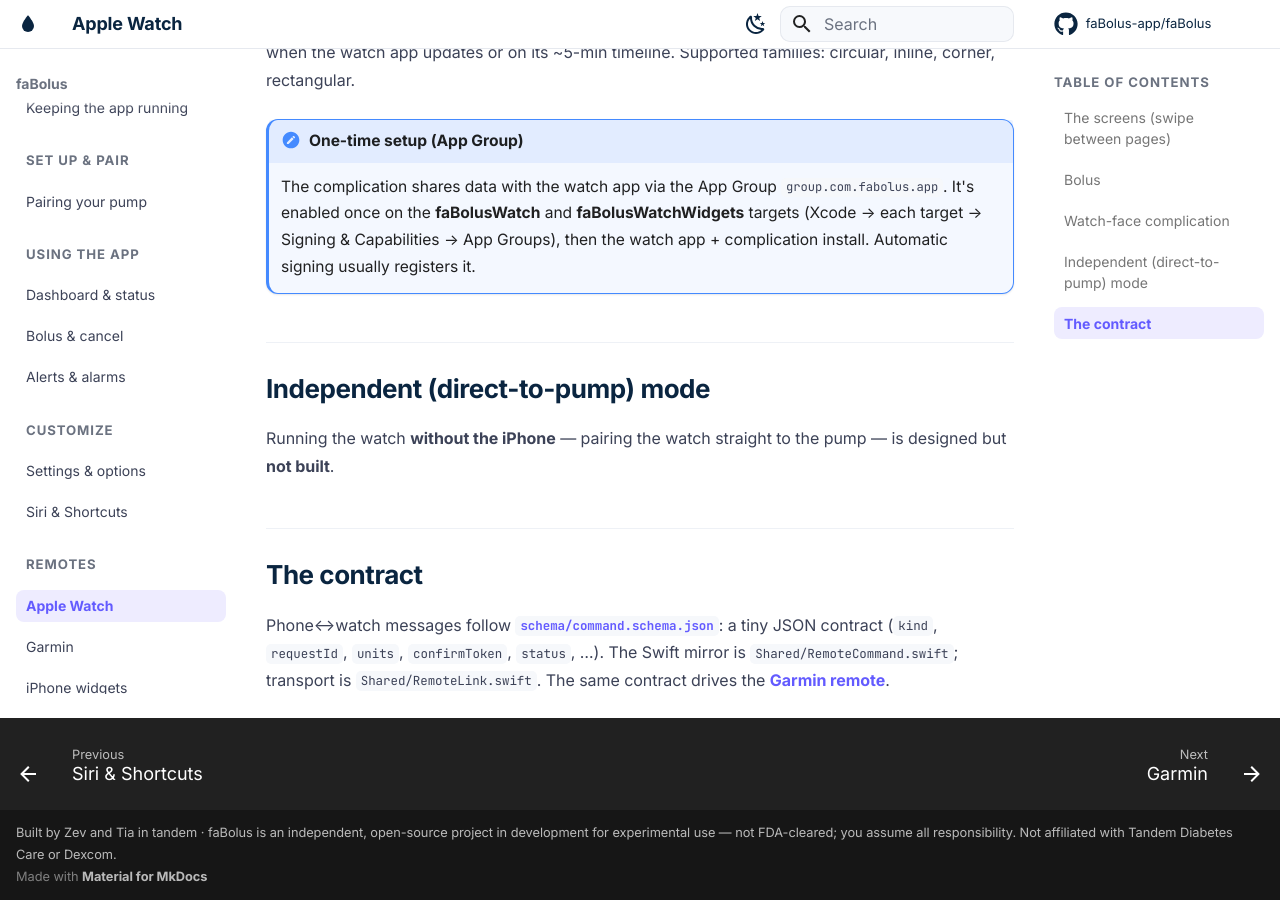
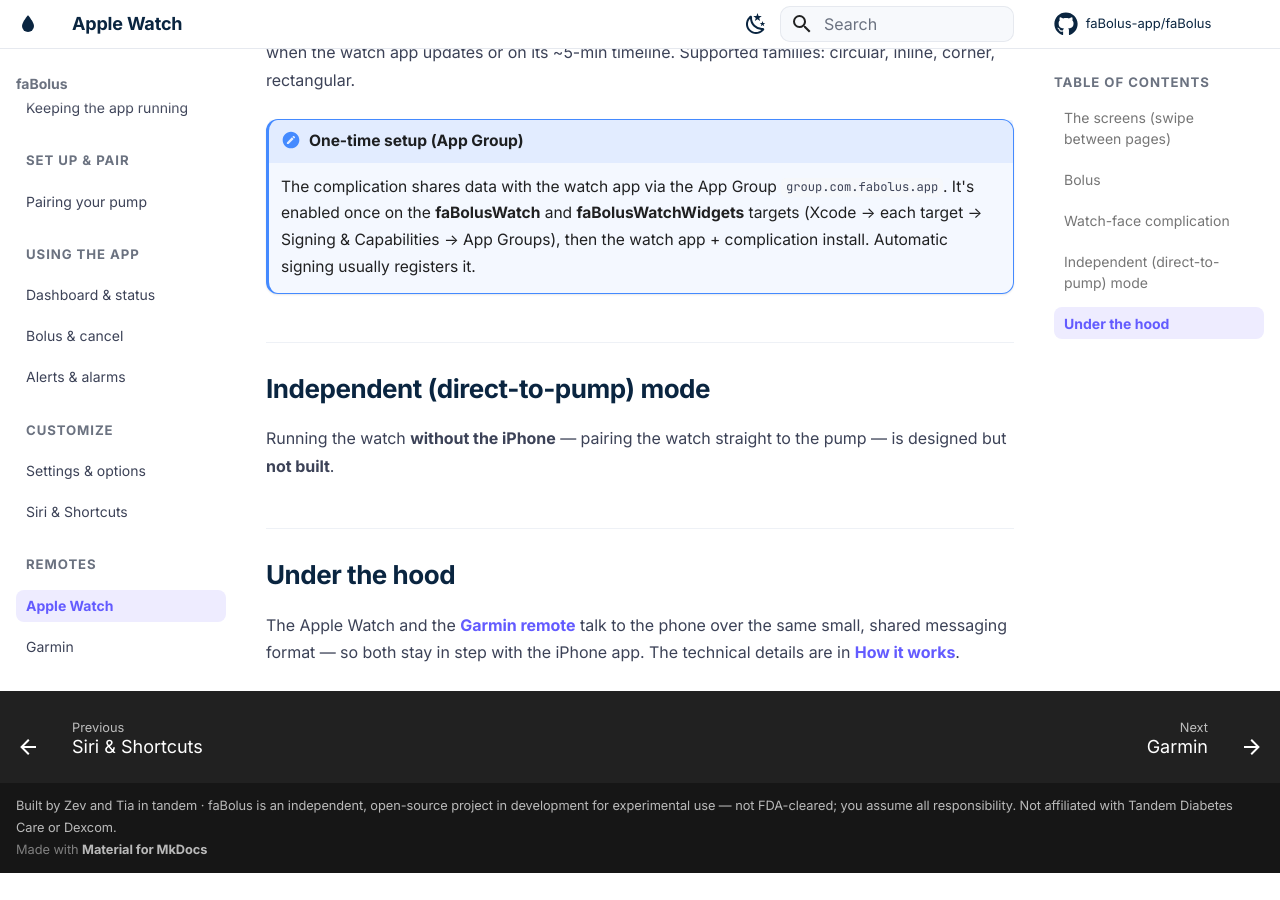
Before and after one commit to faBolus-app/faBolus, an MkDocs documentation site: the page built from docs/remotes/apple-watch.md, in a window 1280 px wide and 900 px high, scrolled down 2052 px. Built offline with MkDocs 1.6.1 and Material for MkDocs 9.7.7, drawn with Linux system fonts in a browser that asks for light colours; comment, search, counter and statistics services are not loaded; after the commit the page ends 2925 px from its top, so only the background shows below that.

Commit message:
docs: reflect button-device Garmin operation; fix stale paths; trim developer detail
User-facing updates for the recent changes:
- Garmin remote page: 'Using it: touch or buttons' + device-aware bolus steps (UP/DOWN adjust,
  MENU switch, START deliver; confirm = two-button hold on button devices vs 1-2-3 tap on touch).
  Devices note reframed for users (Venu 3S tested; button watches + Edge experimental).
- Replaced the developer-facing 'command contract' schema sections on the Garmin and Apple Watch
  pages with brief user-facing notes.
- architecture.md ('how it works', for the curious): fixed stale Shared/RemoteCommand.swift paths
  (now faBolusCore) and venu3s-only framing.
- bolus.md / safety.md: confirm wording now covers the button-device two-button hold.

Co-Authored-By: Claude Opus 4.8 <noreply@anthropic.com>

```diff
--- a/docs/remotes/apple-watch.md
+++ b/docs/remotes/apple-watch.md
@@ -76,9 +76,8 @@ inline, corner, rectangular.
 Running the watch **without the iPhone** — pairing the watch straight to the pump — is designed
 but **not built**.
 
-## The contract
+## Under the hood
 
-Phone↔watch messages follow [`schema/command.schema.json`](../architecture.md#the-command-contract):
-a tiny JSON contract (`kind`, `requestId`, `units`, `confirmToken`, `status`, …). The Swift mirror
-is `Shared/RemoteCommand.swift`; transport is `Shared/RemoteLink.swift`. The same contract drives
-the [Garmin remote](garmin.md).
+The Apple Watch and the [Garmin remote](garmin.md) talk to the phone over the same small,
+shared messaging format — so both stay in step with the iPhone app. The technical details are in
+[How it works](../architecture.md#the-command-contract).
```
Also changed, not shown: docs/architecture.md (+4 -4 lines), docs/operate/bolus.md (+2 -2 lines), docs/remotes/garmin.md (+20 -22 lines), docs/safety.md (+2 -2 lines).
